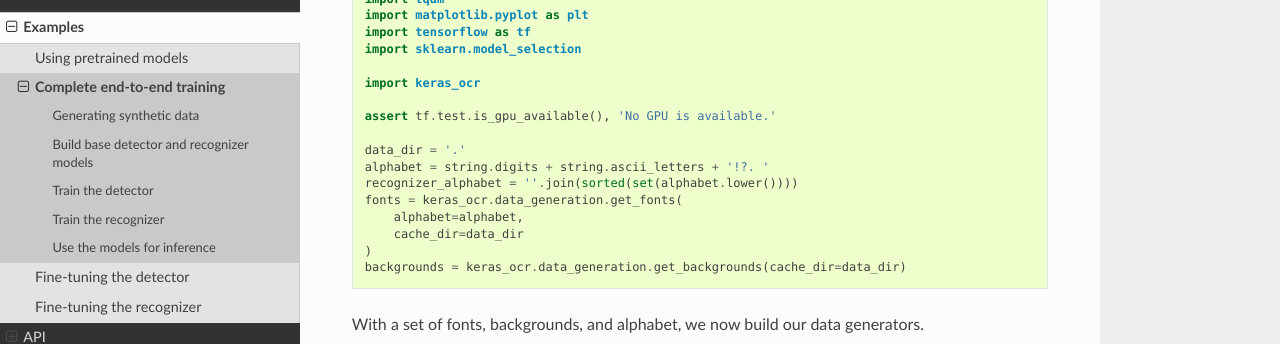
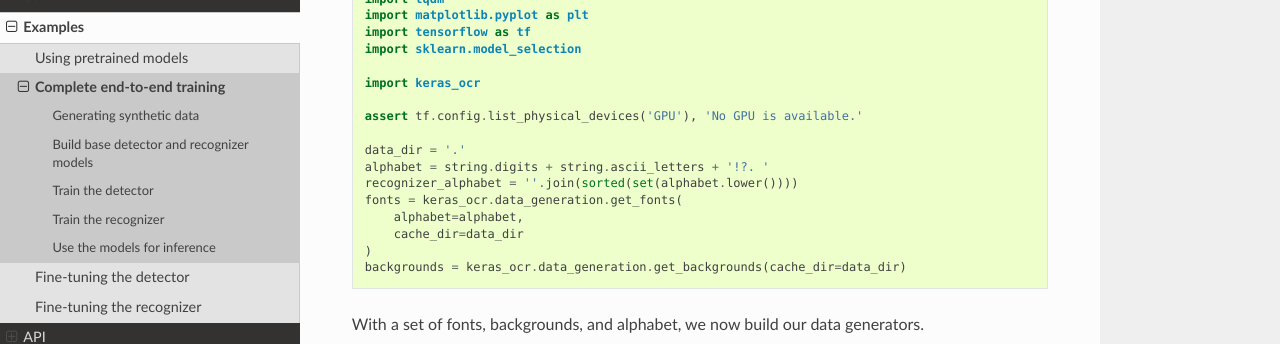
Before and after one commit to faustomorales/keras-ocr, a Sphinx documentation site: the page built from docs/examples/end_to_end_training.rst, in a window 1280 px wide and 900 px high, scrolled down 840 px. Shown: the part 151-495 px from the top of the window. Built offline with Sphinx 7.4.7 and the Read the Docs theme 2.0.0, drawn with Linux system fonts in a browser that asks for light colours.

Commit message:
Solve deprecation issue
tf.test.is_gpu_available() is deprecated

```diff
--- a/docs/examples/end_to_end_training.rst
+++ b/docs/examples/end_to_end_training.rst
@@ -39,7 +39,7 @@ The backgrounds folder contains about just over 1,000 image backgrounds.
 
     import keras_ocr
 
-    assert tf.test.is_gpu_available(), 'No GPU is available.'
+    assert tf.config.list_physical_devices('GPU'), 'No GPU is available.'
 
     data_dir = '.'
     alphabet = string.digits + string.ascii_letters + '!?. '
```
